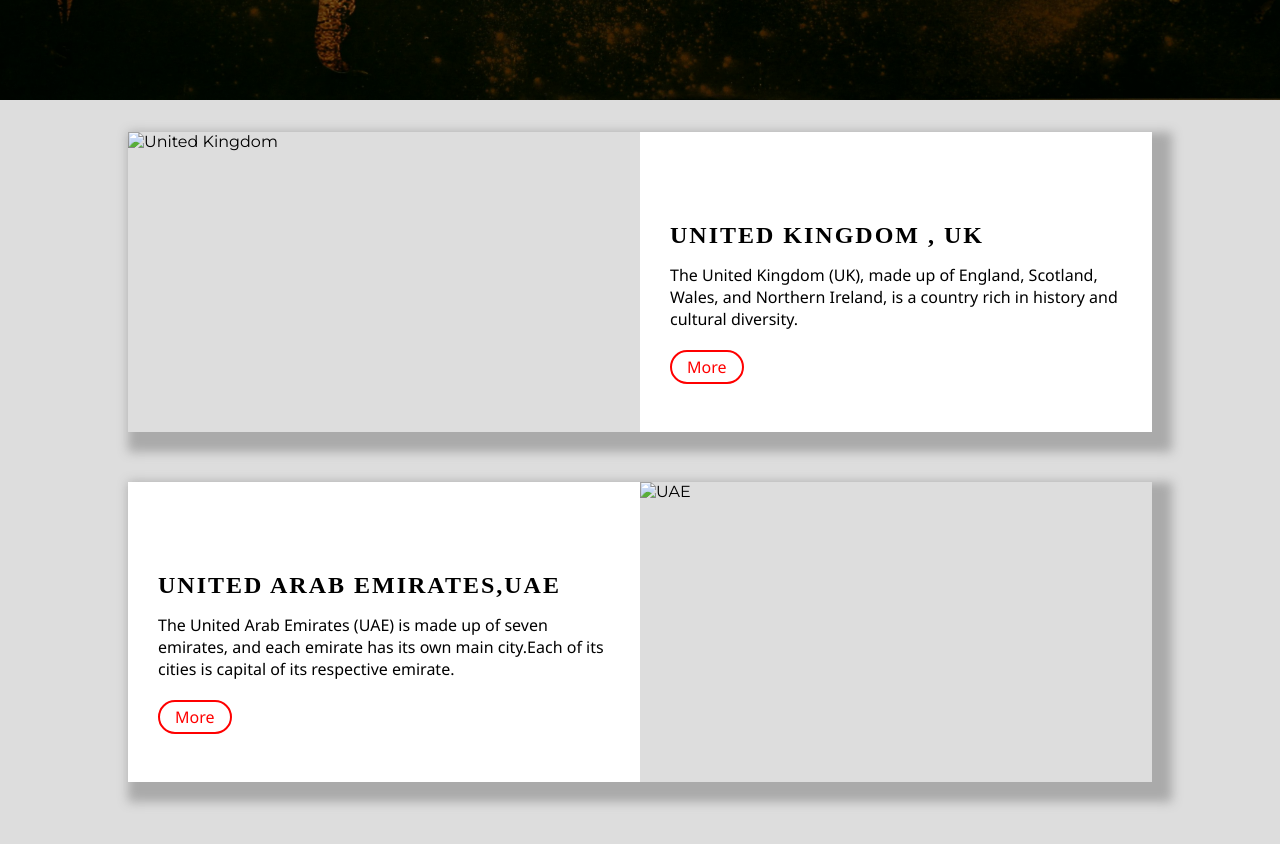
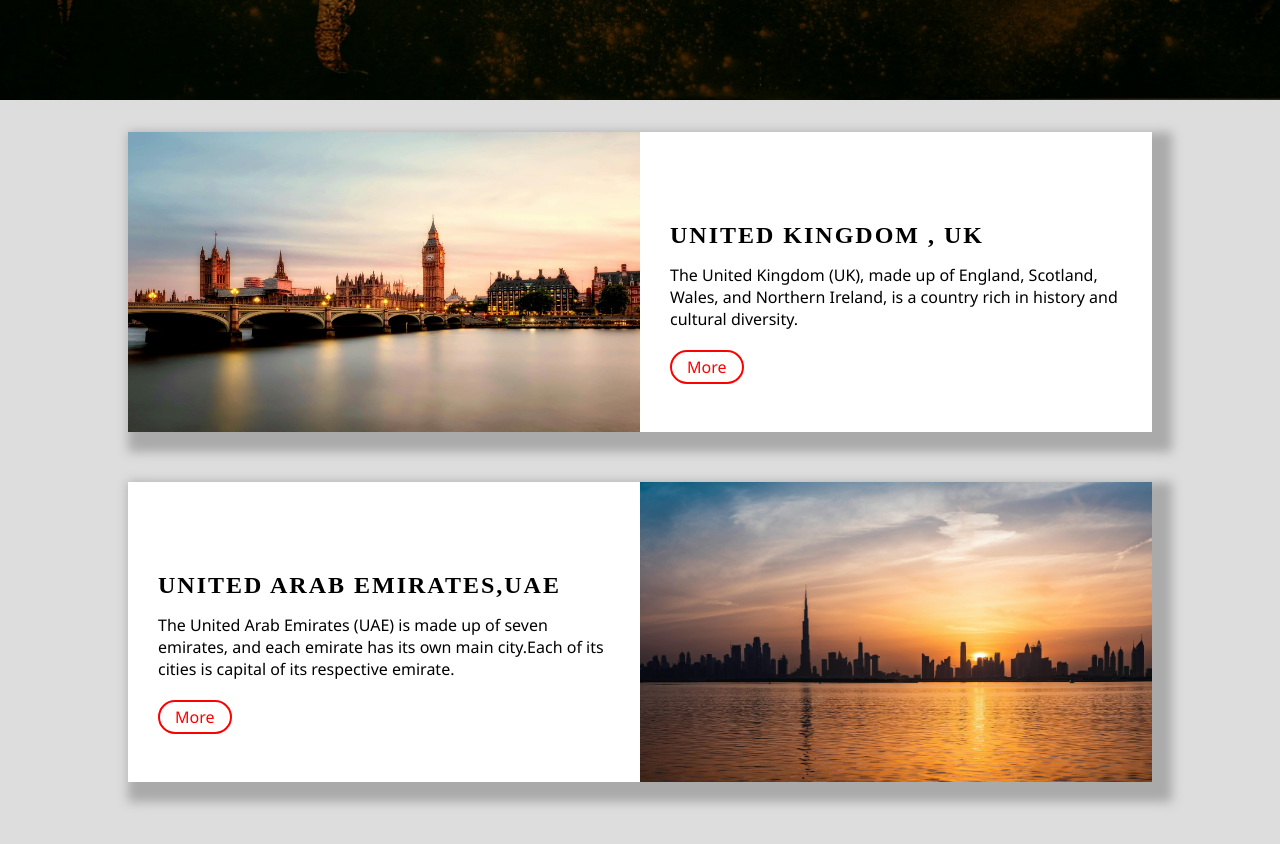
Before and after one commit to QalbeAhsan/Travel-Website, a plain HTML site: page index.html in a window 1280 px wide. Shown: the part 660-1504 px from the top of the page. Drawn offline with Linux system fonts and the light colour scheme; files that its build step writes are made by us from their sources.

Commit message:
Update index.html

```diff
--- a/index.html
+++ b/index.html
@@ -5,7 +5,7 @@
     <meta name="viewport" content="width=device-width, initial-scale=1.0">
     <link href="https://fonts.googleapis.com/css2?family=Montserrat:wght@300;400;500;700&display=swap" rel="stylesheet">
     <link rel="stylesheet" href="https://cdnjs.cloudflare.com/ajax/libs/font-awesome/6.6.0/css/all.min.css" integrity="sha512-Kc323vGBEqzTmouAECnVceyQqyqdsSiqLQISBL29aUW4U/M7pSPA/gEUZQqv1cwx4OnYxTxve5UMg5GT6L4JJg==" crossorigin="anonymous" referrerpolicy="no-referrer" />
-    <link rel="stylesheet" href="../CSS/style.css">
+    <link rel="stylesheet" href="style.css">
     <title>Travel World</title>
 </head>
 
@@ -250,7 +250,7 @@ i{
 
         <!-- HERE WE CUSTOMIZE OUR ROW 1 -->
         <div class="row1">
-            <div class="imagebox"><img src="../Img/uk.jpg.jpg" alt="United Kingdom"></div>
+            <div class="imagebox"><img src="uk.jpg.jpg" alt="United Kingdom"></div>
             <div class="textbox">
                 <h2 class="heading">UNITED KINGDOM , UK</h2>
                 <p>
@@ -271,7 +271,7 @@ i{
                 <a href="#more" class="button1">More</a>
             </div>
 
-            <div class="imagebox"><img src="../Img/uae.jpg" alt="UAE"></div>
+            <div class="imagebox"><img src="uae.jpg" alt="UAE"></div>
         </div>
     </div>
 </section>
```
